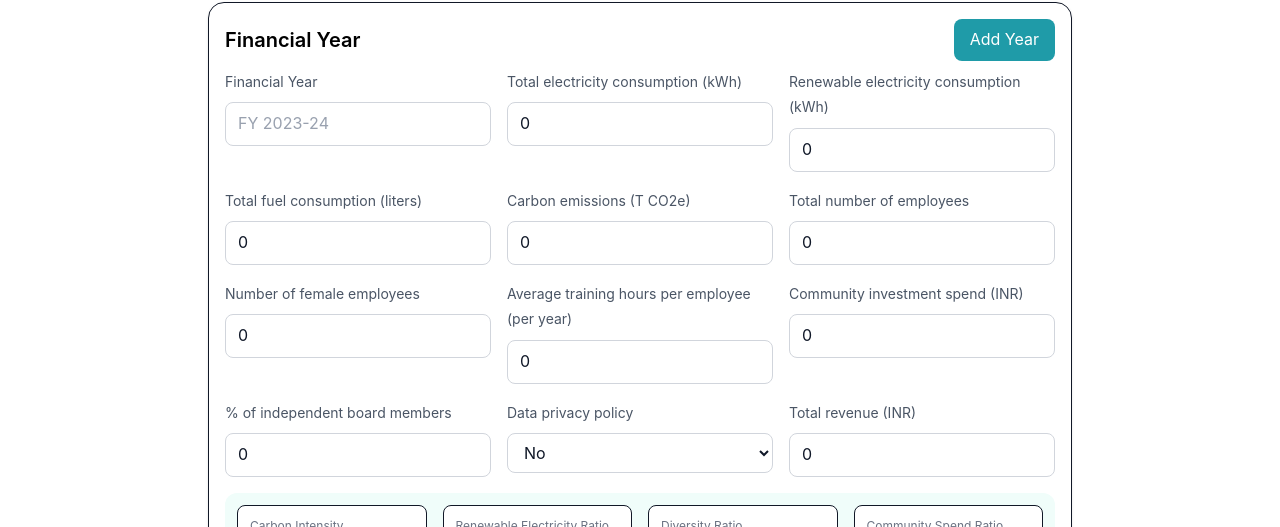
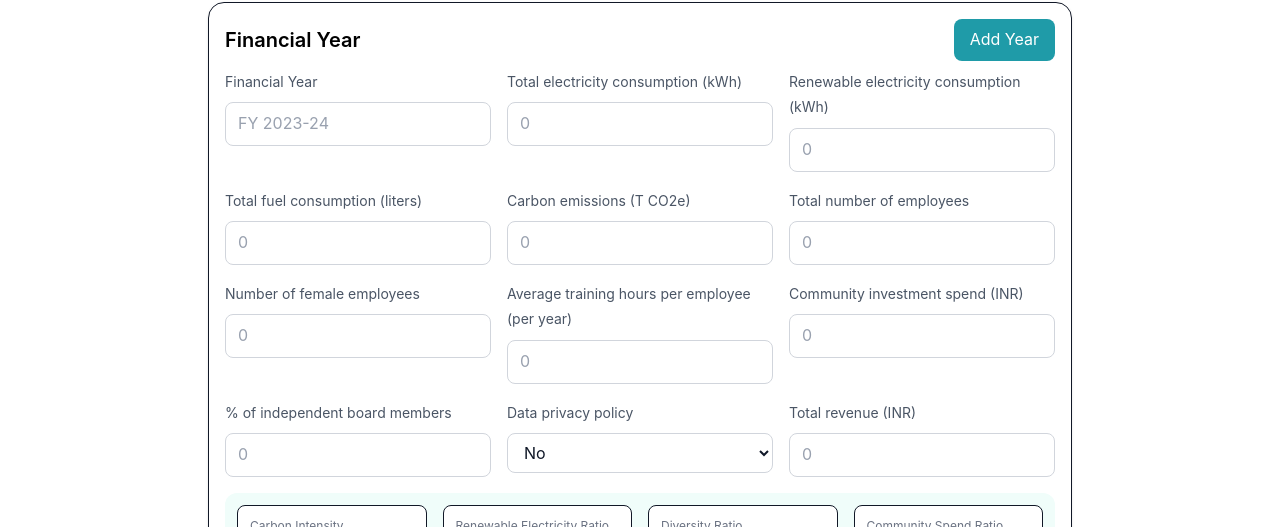
Before and after one commit to shreyak-29/esg-oren, a Next.js app: page /form in a window 1280 px wide. Shown: the part 206-733 px from the top of the page. Built offline with nearby package versions, Linux system fonts and the light colour scheme; no server answers; sample sign-in values are in the browser's storage.

Commit message:
ui changes

```diff
--- a/app/form/page.tsx
+++ b/app/form/page.tsx
@@ -127,39 +127,39 @@ export default function FormPage() {
               </div>
               <div>
                 <label className="text-sm text-gray-600">Total electricity consumption (kWh)</label>
-                <input type="number" value={row.electricity} placeholder="0" onChange={(e)=>update(idx, "electricity", Number(e.target.value) || 0)} />
+                <input type="number" value={row.electricity === 0 ? "" : row.electricity} placeholder="0" onChange={(e)=>update(idx, "electricity", e.target.value === "" ? 0 : Number(e.target.value))} />
               </div>
               <div>
                 <label className="text-sm text-gray-600">Renewable electricity consumption (kWh)</label>
-                <input type="number" value={row.renewable} placeholder="0" onChange={(e)=>update(idx, "renewable", Number(e.target.value) || 0)} />
+                <input type="number" value={row.renewable === 0 ? "" : row.renewable} placeholder="0" onChange={(e)=>update(idx, "renewable", e.target.value === "" ? 0 : Number(e.target.value))} />
               </div>
               <div>
                 <label className="text-sm text-gray-600">Total fuel consumption (liters)</label>
-                <input type="number" value={row.fuel} placeholder="0" onChange={(e)=>update(idx, "fuel", Number(e.target.value) || 0)} />
+                <input type="number" value={row.fuel === 0 ? "" : row.fuel} placeholder="0" onChange={(e)=>update(idx, "fuel", e.target.value === "" ? 0 : Number(e.target.value))} />
               </div>
               <div>
                 <label className="text-sm text-gray-600">Carbon emissions (T CO2e)</label>
-                <input type="number" value={row.emissions} placeholder="0" onChange={(e)=>update(idx, "emissions", Number(e.target.value) || 0)} />
+                <input type="number" value={row.emissions === 0 ? "" : row.emissions} placeholder="0" onChange={(e)=>update(idx, "emissions", e.target.value === "" ? 0 : Number(e.target.value))} />
               </div>
               <div>
                 <label className="text-sm text-gray-600">Total number of employees</label>
-                <input type="number" value={row.employees} placeholder="0" onChange={(e)=>update(idx, "employees", Number(e.target.value) || 0)} />
+                <input type="number" value={row.employees === 0 ? "" : row.employees} placeholder="0" onChange={(e)=>update(idx, "employees", e.target.value === "" ? 0 : Number(e.target.value))} />
               </div>
               <div>
                 <label className="text-sm text-gray-600">Number of female employees</label>
-                <input type="number" value={row.femaleEmployees} placeholder="0" onChange={(e)=>update(idx, "femaleEmployees", Number(e.target.value) || 0)} />
+                <input type="number" value={row.femaleEmployees === 0 ? "" : row.femaleEmployees} placeholder="0" onChange={(e)=>update(idx, "femaleEmployees", e.target.value === "" ? 0 : Number(e.target.value))} />
               </div>
               <div>
                 <label className="text-sm text-gray-600">Average training hours per employee (per year)</label>
-                <input type="number" value={row.trainingHours} placeholder="0" onChange={(e)=>update(idx, "trainingHours", Number(e.target.value) || 0)} />
+                <input type="number" value={row.trainingHours === 0 ? "" : row.trainingHours} placeholder="0" onChange={(e)=>update(idx, "trainingHours", e.target.value === "" ? 0 : Number(e.target.value))} />
               </div>
               <div>
                 <label className="text-sm text-gray-600">Community investment spend (INR)</label>
-                <input type="number" value={row.communitySpend} placeholder="0" onChange={(e)=>update(idx, "communitySpend", Number(e.target.value) || 0)} />
+                <input type="number" value={row.communitySpend === 0 ? "" : row.communitySpend} placeholder="0" onChange={(e)=>update(idx, "communitySpend", e.target.value === "" ? 0 : Number(e.target.value))} />
               </div>
               <div>
                 <label className="text-sm text-gray-600">% of independent board members</label>
-                <input type="number" value={row.boardPercent} placeholder="0" onChange={(e)=>update(idx, "boardPercent", Number(e.target.value) || 0)} />
+                <input type="number" value={row.boardPercent === 0 ? "" : row.boardPercent} placeholder="0" onChange={(e)=>update(idx, "boardPercent", e.target.value === "" ? 0 : Number(e.target.value))} />
               </div>
               <div>
                 <label className="text-sm text-gray-600">Data privacy policy</label>
@@ -170,7 +170,7 @@ export default function FormPage() {
               </div>
               <div>
                 <label className="text-sm text-gray-600">Total revenue (INR)</label>
-                <input type="number" value={row.revenue} placeholder="0" onChange={(e)=>update(idx, "revenue", Number(e.target.value) || 0)} />
+                <input type="number" value={row.revenue === 0 ? "" : row.revenue} placeholder="0" onChange={(e)=>update(idx, "revenue", e.target.value === "" ? 0 : Number(e.target.value))} />
               </div>
             </div>
 
```
